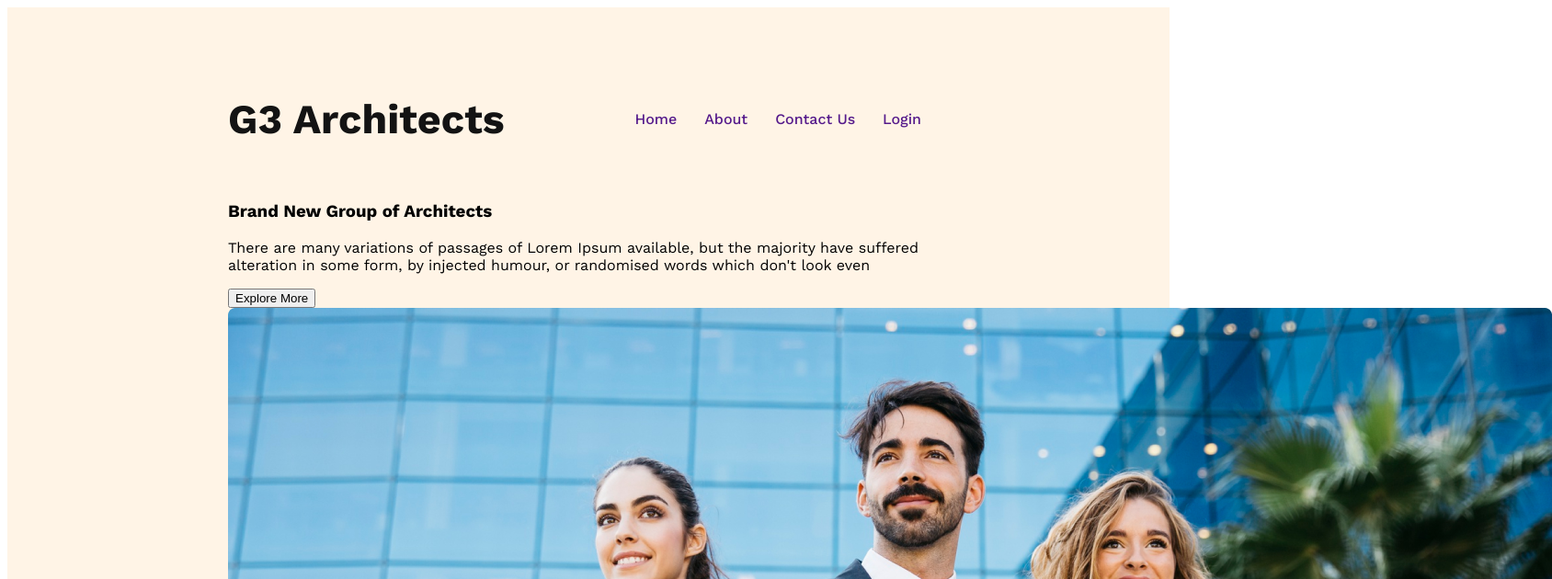
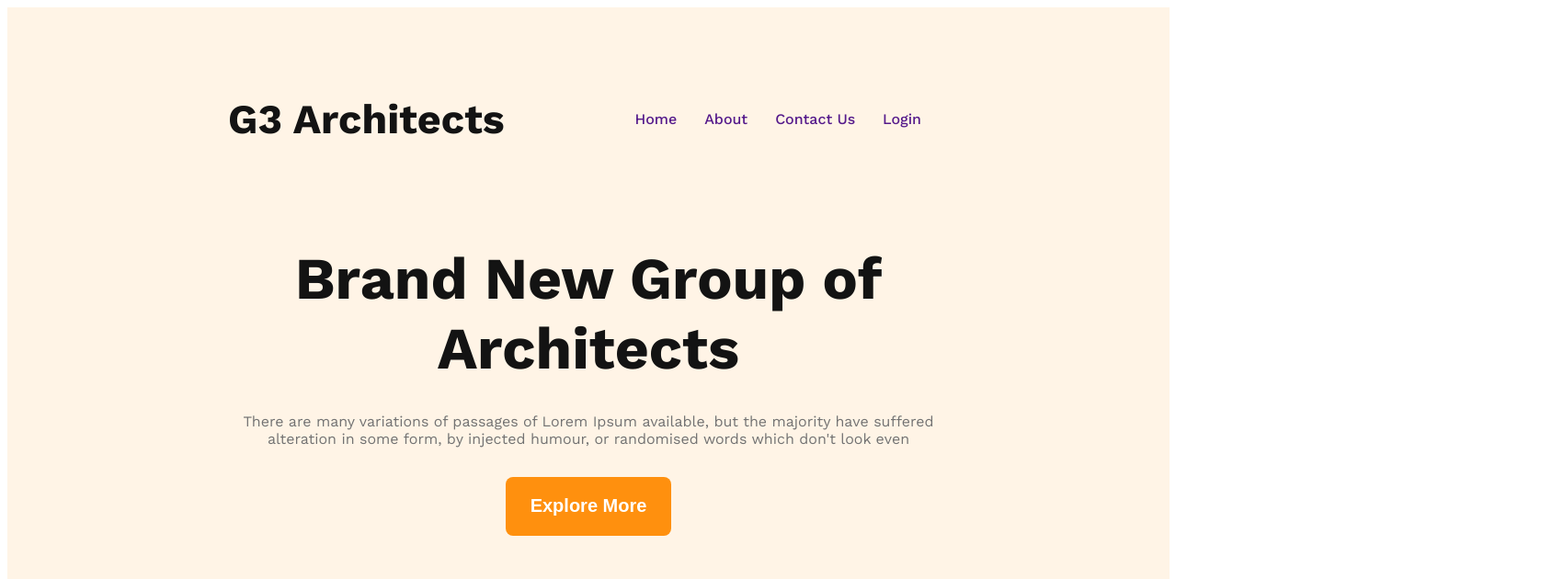
Before and after one commit to bkuddin/architects-website, a plain HTML site: page index.html in a window 1280 px wide. Shown: the top 630 px of the page at 92% size, 1688 px wide, since content can reach past the window. Drawn offline with nearby package versions, Linux system fonts and the light colour scheme.

Commit message:
Style Banner Section

```diff
--- a/style.css
+++ b/style.css
@@ -1,9 +1,23 @@
 /* Work Sans Font from Google Font */
 @import url('https://fonts.googleapis.com/css2?family=Lato:wght@400;700;900&family=Work+Sans:wght@400;500;600;700;800&display=swap');
 
+/* Shared Styles */
 body{
 font-family: 'Lato', sans-serif;
 font-family: 'Work Sans', sans-serif;
+}
+
+.btn-primary{
+    width: 11.25rem;
+    height: 4rem;
+    padding: 20px 25px;
+    border-radius: 0.5rem;
+    background: #FF900E;
+    font-size: 1.25rem;
+    font-weight: 600;
+    color: #fff;
+    border: 0;
+    cursor: pointer;
 }
 
 header{
@@ -39,3 +53,32 @@ nav li{
 nav li a{
     text-decoration: none;
 }
+
+/* Style Banner Section */
+
+.banner-content{
+    max-width: 862px;
+    text-align: center;
+    margin: 0 auto;
+}
+
+.banner-title{
+    font-size: 4rem;
+    font-weight: 700;
+    color: #131313;
+    margin-bottom: 32px;
+}
+
+.banner-description{
+    color: #727272;
+    font-size: 1rem;
+    font-weight: 400;
+    margin: 0px 0px 32px;
+
+}
+
+.banner img{
+    width: 100%;
+    margin-top: 50px;
+
+}
```
